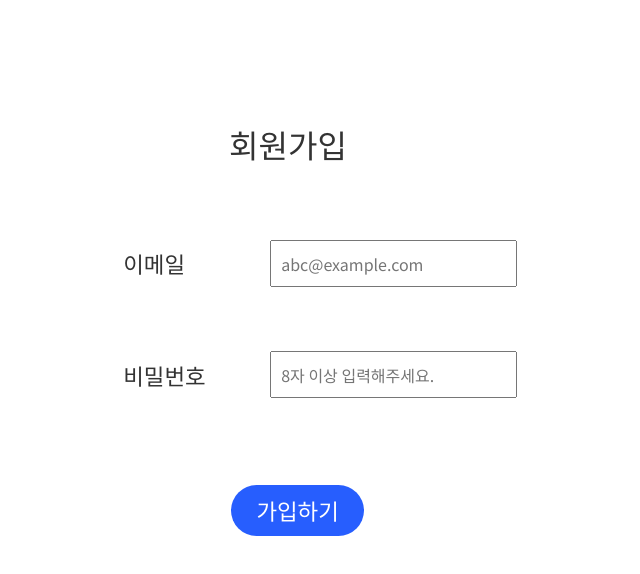
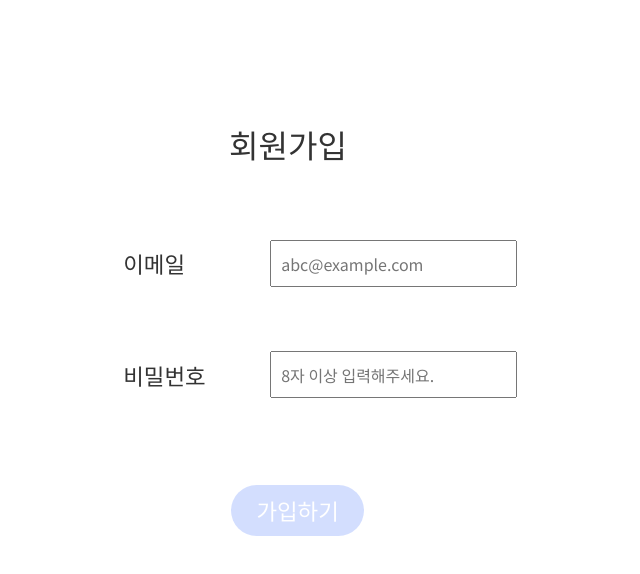
Before and after one commit to KimByeongHwa/wanted-pre-onboarding-frontend, a React (Create React App) app: page /signup in a window 1280 px wide. Shown: the top 574 px of the page, without its empty margins (352-992 px from the left). Built offline with nearby package versions, Linux system fonts and the light colour scheme.

Commit message:
[Feat] 회원가입 페이지 완성_유효성 검사 및 라우팅 기능 추가

```diff
--- a/src/pages/SignUp.jsx
+++ b/src/pages/SignUp.jsx
@@ -1,4 +1,5 @@
-import React, { useState } from 'react';
+import React, { useState, useRef, useEffect } from 'react';
+import { useNavigate } from 'react-router-dom';
 import styled from 'styled-components';
 import { signUpApi } from '../api/signup';
 
@@ -7,6 +8,7 @@ function SignUp() {
         email: '',
         password: '',
     });
+    const [isDisabled, setIsDisabled] = useState(true);
 
     const { email, password } = inputs;
 
@@ -19,16 +21,39 @@ function SignUp() {
         });
     }
 
+    function checkValidation() {
+        const inputEmail = inputs.email;
+        const inputPassword = inputs.password;
+        // console.log(inputEmail, inputPassword);
+
+        let isEmail = false;
+        let isPassword = false;
+
+        inputEmail.includes('@') ? (isEmail = true) : (isEmail = false);
+        inputPassword.length >= 8 ? (isPassword = true) : (isPassword = false);
+
+        // console.log(isEmail, isPassword);
+
+        if (isEmail && isPassword) {
+            setIsDisabled(false);
+        } else setIsDisabled(true);
+    }
+
+    useEffect(() => {
+        checkValidation();
+    }, [inputs]);
+
+    const navigate = useNavigate();
+
     function handleSignUp() {
-        // console.log('email', inputs.email);
-        // console.log('pwInput', inputs.password);
         signUpApi(inputs.email, inputs.password)
             .then((res) => {
-                console.log(res);
+                // console.log(res);
                 alert('회원가입에 성공하였습니다.');
+                navigate('/signin');
             })
             .catch((err) => {
-                console.log(err);
+                // console.log(err);
                 alert('error');
             });
     }
@@ -66,7 +91,11 @@ function SignUp() {
                     />
                 </Line>
                 <ButtonWrapper>
-                    <SubmitButton data-testid="signup-button" onClick={handleSignUp}>
+                    <SubmitButton
+                        data-testid="signup-button"
+                        onClick={handleSignUp}
+                        disabled={isDisabled}
+                    >
                         가입하기
                     </SubmitButton>
                 </ButtonWrapper>
@@ -129,6 +158,11 @@ const SubmitButton = styled.button`
     background-color: #275efe;
     padding: 0.6rem 1.6rem;
     border-radius: 4rem;
+
+    :disabled {
+        cursor: default;
+        opacity: 0.2;
+    }
 `;
 
 export default SignUp;
```
